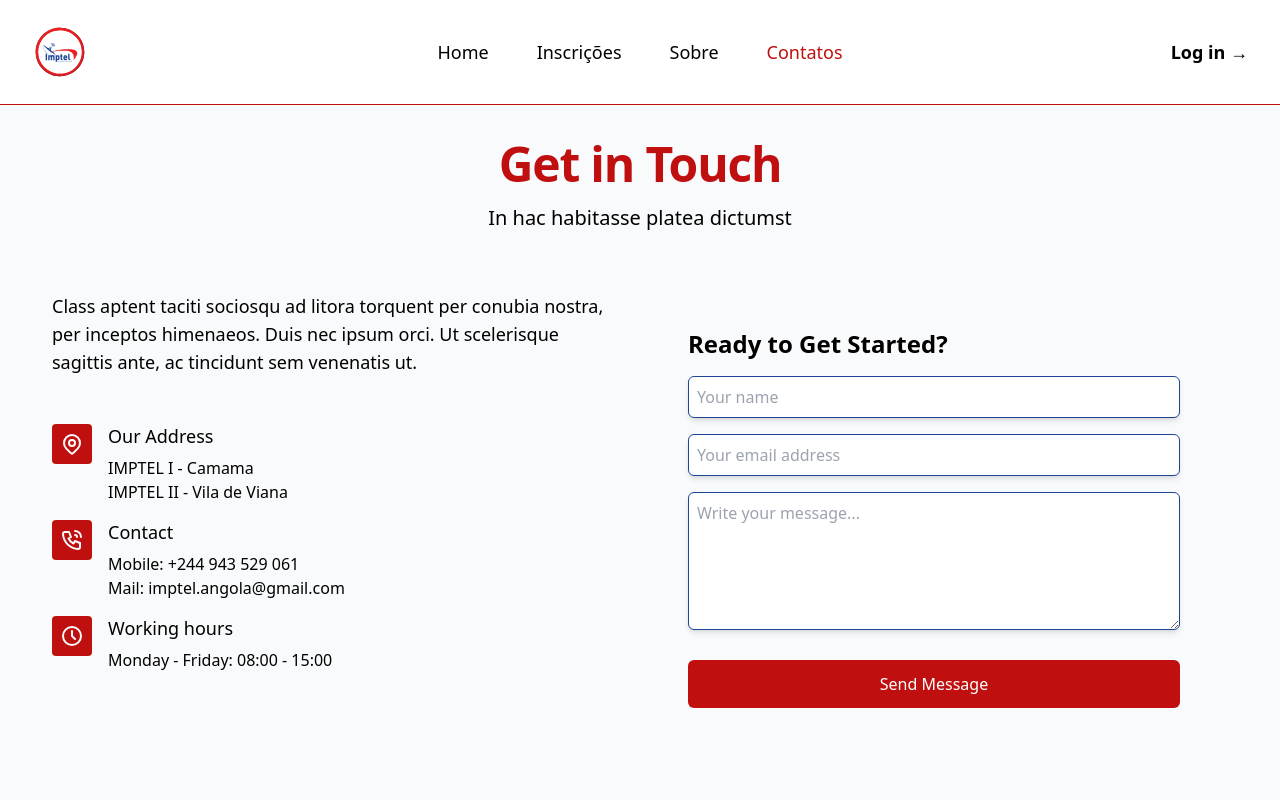
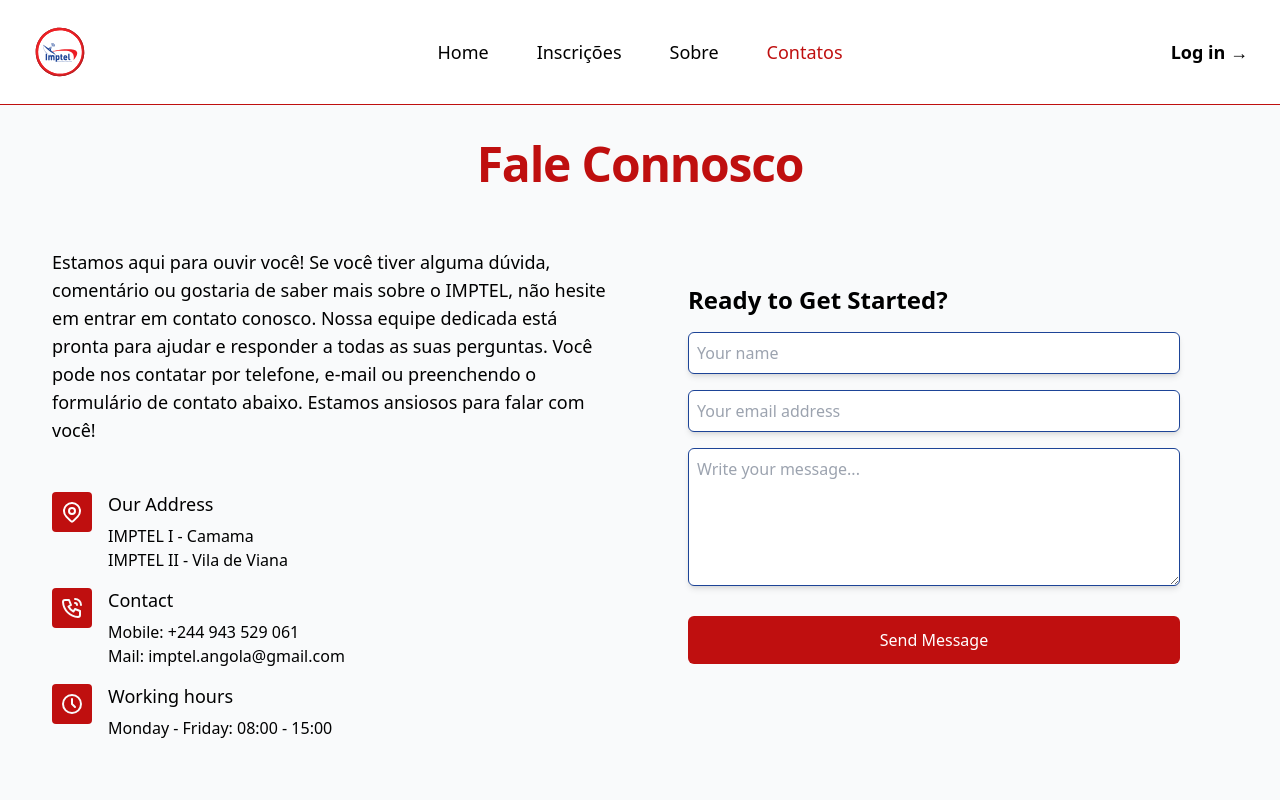
Before and after one commit to leehendrick/EduConnect-UI, a Nuxt app in the folder nuxt-app/: page /contatos in a window 1280 px wide. Shown: the top 800 px of the page. Built offline with nearby package versions, Linux system fonts and the light colour scheme.

Commit message:
add : text

```diff
--- a/nuxt-app/pages/contatos.vue
+++ b/nuxt-app/pages/contatos.vue
@@ -9,20 +9,15 @@
           <div class="mb-6 max-w-3xl text-center sm:text-center md:mx-auto md:mb-12">
             <h2
               class="font-heading mb-4 font-bold tracking-tight text-primary  text-3xl sm:text-5xl">
-              Get in Touch
+              Fale Connosco
             </h2>
-            <p class="mx-auto mt-4 max-w-3xl text-xl ">In hac habitasse platea
-              dictumst
-            </p>
           </div>
         </div>
         <div class="flex items-stretch justify-center">
           <div class="grid md:grid-cols-2">
             <div class="h-full pr-6">
               <p class="mt-3 mb-12 text-lg ">
-                Class aptent taciti sociosqu ad
-                litora torquent per conubia nostra, per inceptos himenaeos. Duis nec ipsum orci. Ut scelerisque
-                sagittis ante, ac tincidunt sem venenatis ut.
+                Estamos aqui para ouvir você! Se você tiver alguma dúvida, comentário ou gostaria de saber mais sobre o IMPTEL, não hesite em entrar em contato conosco. Nossa equipe dedicada está pronta para ajudar e responder a todas as suas perguntas. Você pode nos contatar por telefone, e-mail ou preenchendo o formulário de contato abaixo. Estamos ansiosos para falar com você!
               </p>
               <ul class="mb-6 md:mb-0">
                 <li class="flex">
```
